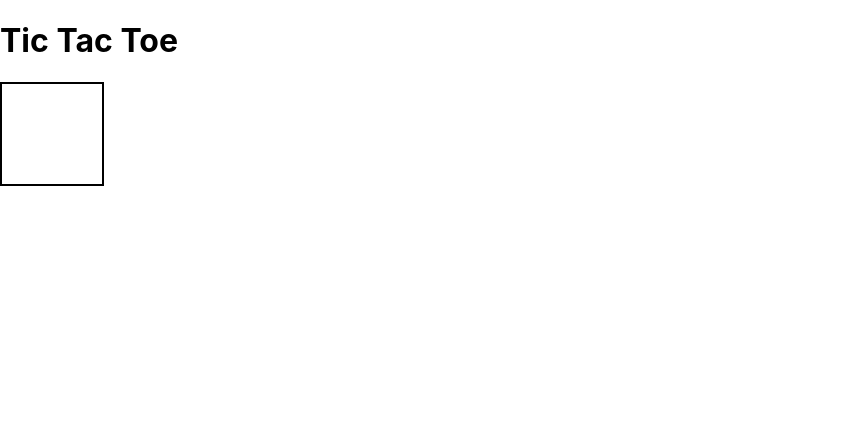
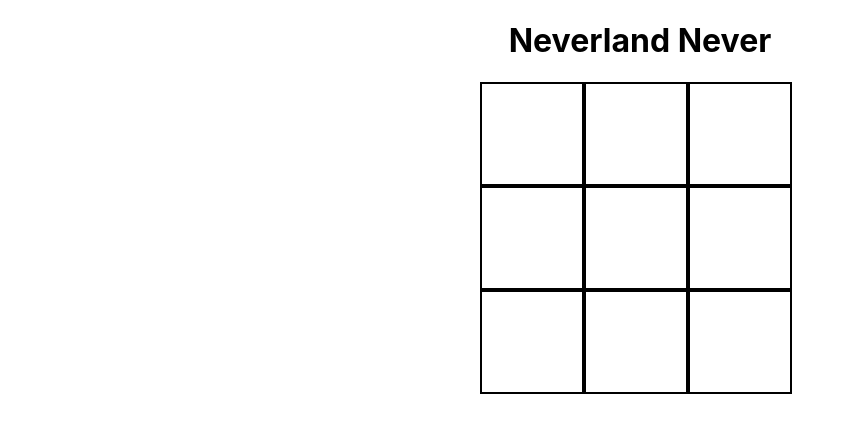
Before and after one commit to learn-academy-2023-alpha/tic-tac-toe-neverland-never, a React (Create React App) app: page / in a window 1280 px wide. Shown: the top 432 px of the page, without its empty margins (0-855 px from the left). Built offline with nearby package versions, Linux system fonts and the light colour scheme.

Commit message:
created 3x3 render of squares in a gamebox

```diff
--- a/src/App.css
+++ b/src/App.css
@@ -1,5 +1,25 @@
+h1 {
+      text-align: center;
+    }
+
+.header {
+      display: flex;
+      align-items: center;
+      flex-direction: column;
+}
+
+.gameboard {
+      display: flex;
+      flex-wrap: wrap;
+      width: 320px;
+      margin: 0 auto;
+}
+
 .square {
   border: 2px solid black;
   height: 100px;
   width: 100px;
+  text-align: center;
+  line-height: 100px;
+  font-size: 75px;
 }
--- a/src/App.js
+++ b/src/App.js
@@ -3,12 +3,18 @@ import Square from './components/Square'
 import './App.css'
 
 const App = () => {
-  const [squares, setSquares] = useState(Array(9).fill(null))
+      // Create a state to track the gameboard
+      const [squares, setSquares] = useState(Array(9).fill(null))
 
   return (
     <>
-      <h1>Tic Tac Toe</h1>
-      <Square />
+      <div className='header'>
+            <h1>Neverland Never</h1>
+      </div>
+      <div className='gameboard'>
+            {squares.map((value, index) => <Square />)}
+            {/*  show={value} key={index} index={index} processClick={processClick}/>)} */}
+      </div>
     </>
   )
 }
```
Also changed, not shown: 1 other file (tests, documents, lock files or other folders).
